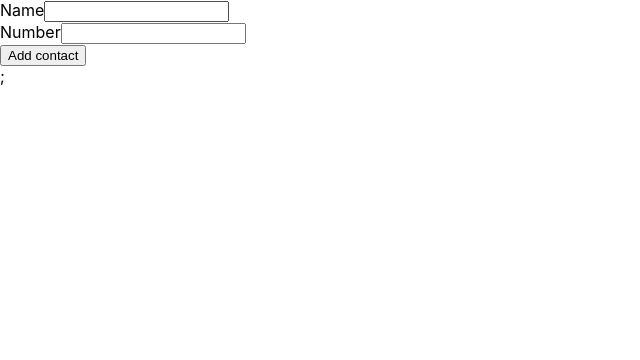
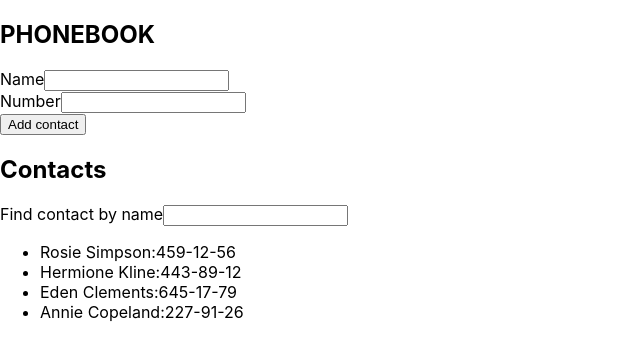
Before and after one commit to PaulPonomarenko/goit-react-hw-02-phonebook, a React (Create React App) app: page / in a window 1280 px wide. Shown: the top 360 px of the page, without its empty margins (0-640 px from the left). Built offline with nearby package versions, Linux system fonts and the light colour scheme.

Commit message:
додає фільтр

```diff
--- a/src/components/App.jsx
+++ b/src/components/App.jsx
@@ -2,10 +2,18 @@ import React from 'react';
 import { FormData } from './FormData/FormData';
 import { Contacts } from './Contacts/Contacts';
 import { nanoid } from 'nanoid';
+import { Filter } from './Filter/Filter';
 export class App extends React.Component {
   state = {
-    contacts: [],
+    contacts: [
+      { id: 'id-1', name: 'Rosie Simpson', number: '459-12-56' },
+      { id: 'id-2', name: 'Hermione Kline', number: '443-89-12' },
+      { id: 'id-3', name: 'Eden Clements', number: '645-17-79' },
+      { id: 'id-4', name: 'Annie Copeland', number: '227-91-26' },
+    ],
+    filter: '',
     name: '',
+    number: '',
   };
   onSubmit = data => {
     const { name, number } = data;
@@ -18,11 +26,29 @@ export class App extends React.Component {
       contacts: [contact, ...prevState.contacts],
     }));
   };
+  changeFilter = event => {
+    this.setState({ filter: event.target.value });
+    console.log(event.target.value);
+  };
+
+  showVisibleContact = () => {
+    const { contacts, filter } = this.state;
+    const filtred = contacts.filter(contact =>
+      contact.name.toLowerCase().includes(filter.toLowerCase())
+    );
+    return filtred;
+  };
+
   render() {
+    const { filter } = this.state;
+    const visibleContact = this.showVisibleContact();
     return (
       <>
-        <FormData onSubmit={this.onSubmit} />;
-        <Contacts contacts={this.state.contacts} />
+        <h2>PHONEBOOK</h2>
+        <FormData onSubmit={this.onSubmit} />
+        <h2>Contacts</h2>
+        <Filter value={filter} onChange={this.changeFilter} />
+        <Contacts contacts={visibleContact} />
       </>
     );
   }
--- a/src/components/Contacts/Contacts.jsx
+++ b/src/components/Contacts/Contacts.jsx
@@ -4,9 +4,9 @@ export const Contacts = ({ contacts }) => {
   return (
     <div>
       <ul>
-        {contacts.map(contact => (
-          <li key={contact.id} id={contact.id}>
-            {contact.name}:{contact.number}
+        {contacts.map(({ name, id, number }) => (
+          <li key={id}>
+            {name}:{number}
           </li>
         ))}
       </ul>
--- /dev/null
+++ b/src/components/Filter/Filter.jsx
@@ -0,0 +1,8 @@
+export const Filter = ({ onChange, value }) => {
+  return (
+    <>
+      <label htmlFor="filter">Find contact by name</label>
+      <input type="text" id="filter" value={value} onChange={onChange} />
+    </>
+  );
+};
--- a/src/components/FormData/FormData.jsx
+++ b/src/components/FormData/FormData.jsx
@@ -20,6 +20,7 @@ export class FormData extends React.Component {
     this.setState(INITIAL_STATE);
   };
   render() {
+    const { name, number } = this.state;
     return (
       <form onSubmit={this.handleSubmit}>
         <div>
@@ -29,7 +30,7 @@ export class FormData extends React.Component {
             type="text"
             name="name"
             id="name"
-            value={this.state.name}
+            value={name}
             pattern="^[a-zA-Zа-яА-Я]+(([' -][a-zA-Zа-яА-Я ])?[a-zA-Zа-яА-Я]*)*$"
             title="Name may contain only letters, apostrophe, dash and spaces. For example Adrian, Jacob Mercer, Charles de Batz de Castelmore d'Artagnan"
             required
@@ -42,7 +43,7 @@ export class FormData extends React.Component {
             type="tel"
             name="number"
             id="number"
-            value={this.state.number}
+            value={number}
             pattern="\+?\d{1,4}?[-.\s]?\(?\d{1,3}?\)?[-.\s]?\d{1,4}[-.\s]?\d{1,4}[-.\s]?\d{1,9}"
             title="Phone number must be digits and can contain spaces, dashes, parentheses and can start with +"
             required
```
Also changed, not shown: src/components/Filter/Filter.module.css (added).
